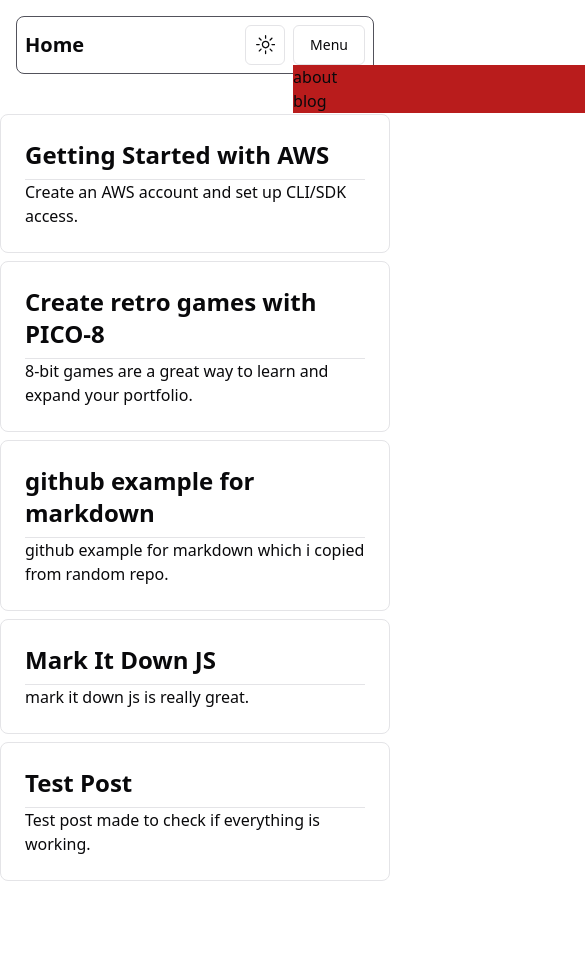
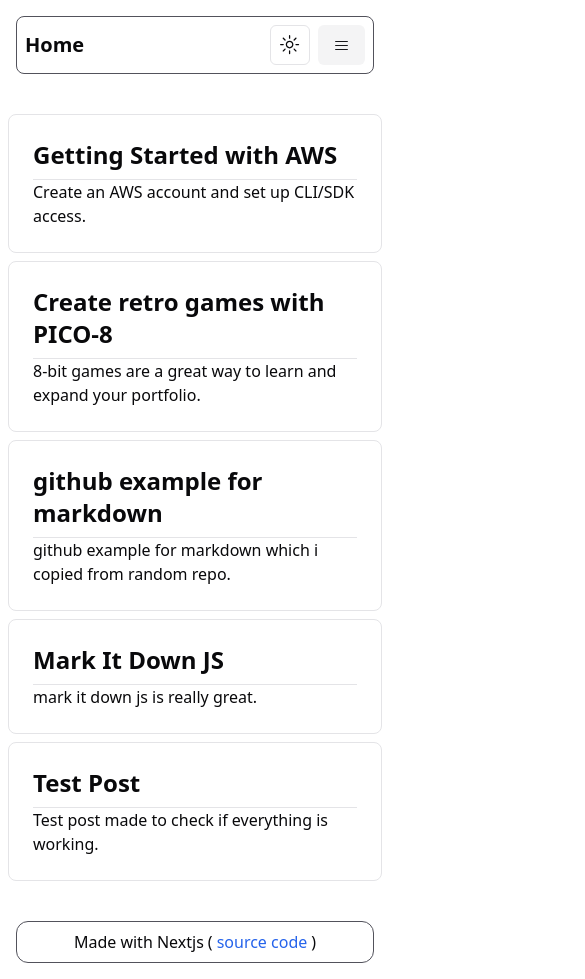
Before and after one commit to shauryagupta3/shauryagupta3.github.io, a Next.js app: page /blog in a window 390 px wide. Shown: the top 979 px of the page, 585 px wide, since content can reach past the window. Before the commit the page ends 905 px from the top, so only its background shows below. Built offline with nearby package versions, Linux system fonts and the light colour scheme.

Commit message:
added responsive components

```diff
--- a/app/layout.tsx
+++ b/app/layout.tsx
@@ -4,13 +4,14 @@ import "./globals.css";
 import Navbar from "@/components/Navbar";
 import { cn } from "@/lib/utils";
 import { ThemeProvider } from "@/components/theme-provider";
+import Footer from "@/components/Footer";
 
 export const metadata: Metadata = {
   title: "Home",
   description: "all rights reserved by Tm 2042",
 };
 
-export const fontSans = Inter({
+const fontSans = Inter({
   subsets: ["latin"],
   variable: "--font-sans",
 });
@@ -25,7 +26,7 @@ export default function RootLayout({
       <body
         className={cn(
           "min-h-screen max-w-screen bg-background font-sans antialiased",
-          fontSans.variable
+          fontSans.variable,
         )}
       >
         <ThemeProvider
@@ -36,6 +37,7 @@ export default function RootLayout({
         >
           <Navbar />
           {children}
+          <Footer />
         </ThemeProvider>
       </body>
     </html>
--- a/app/page.tsx
+++ b/app/page.tsx
@@ -173,11 +173,11 @@ export default async function Home() {
         >
           <h1 className="text-3xl mb-2 font-semibold">About</h1>
           <p>
-            Hello! I&apos;m Shaurya, a BSc CS student at Delhi University. My
+            Hello! I&apos;m Shaurya, a CS student at Delhi University. My
             coding journey spans languages like JS, TS, Golang, C++, Rust and
             Java. Proficient in databases, different web frameworks and RESTful
-            APIs. I like to solve problems and learn more about Data
-            Structures and Algorithms as well.
+            APIs. I like to solve problems and learn more about Data Structures
+            and Algorithms as well.
           </p>
         </div>
       </div>
--- a/components/BlogPagination.tsx
+++ b/components/BlogPagination.tsx
@@ -25,7 +25,7 @@ export default function BlogPagination({
   const end = start + Number(per_page);
   const data = allBlogs.slice(start, end);
   return (
-    <div className="flex py-4 flex-col justify-center items-center">
+    <div className="flex mx-2 py-4 flex-col justify-center items-center">
       <ul>
         {data.map((e) => (
           <li key={e.id} className="border rounded-lg my-2 p-6">
--- /dev/null
+++ b/components/Footer.tsx
@@ -0,0 +1,9 @@
+import Link from "next/link";
+import { Button } from "./ui/button";
+
+export default function Footer() {
+  return (<div className="flex justify-center p-2 m-4 items-center gap-1 border border-zinc-600 rounded-xl">
+    <p className="font-medium">Made with Nextjs</p>
+    (<Link className="text-blue-600" href={"https://github.com/shauryagupta3/shauryagupta3.github.io"}>source code</Link>)
+  </div>);
+}
--- a/components/Navbar.tsx
+++ b/components/Navbar.tsx
@@ -13,19 +13,10 @@ import {
   NavigationMenuViewport,
   navigationMenuTriggerStyle,
 } from "@/components/ui/navigation-menu";
-import {
-  DropdownMenu,
-  DropdownMenuContent,
-  DropdownMenuItem,
-  DropdownMenuSeparator,
-  DropdownMenuTrigger,
-  DropdownMenuGroup,
-  DropdownMenuShortcut,
-} from "@/components/ui/dropdown-menu";
-Button;
 import * as React from "react";
 import { cn } from "@/lib/utils";
 import { Button } from "./ui/button";
+import { HamburgerMenuIcon } from "@radix-ui/react-icons";
 
 const linksInNav: { title: string; href: string; description: string }[] = [
   {
@@ -40,9 +31,33 @@ const linksInNav: { title: string; href: string; description: string }[] = [
   },
 ];
 
+const linksInNavMobile : {title:string,href:string}[] = [
+{
+  title:"Projects",
+  href:"/#projects"
+},
+{
+  title:"About",
+  href:"/#about"
+},
+{
+  title:"Blog",
+  href:"/blog"
+},
+{
+  title:"Linkedin",
+  href:"https://in.linkedin.com/in/shauryagupta3gg"
+},
+{
+  title:"Github",
+  href:"https://github.com/shauryagupta3"
+},
+]
+
 export default function Navbar() {
 const [visible,setVisible] = React.useState(true)
 const [prevScrollPos, setPrevScrollPos] = React.useState(0)
+const [show,setShow] = React.useState(false)
 
 const handleScroll = () => {
     const currentScrollPos = window.scrollY
@@ -113,10 +128,11 @@ React.useEffect( () => {
       <div className="flex gap-2">
         <ModeToggle />
         <div className="block sm:hidden">
-        <Button variant={"outline"}>Menu</Button>
-        <ul className="absolute w-full border-box flex flex-col bg-red-700">
-          <li>about</li>
-          <li>blog</li>
+        <Button onClick={()=>(setShow(!show))} variant={"secondary"}><HamburgerMenuIcon /></Button>
+        <ul className={`${show ? 'flex' : 'hidden' } mt-4 absolute border-box gap-2 text-right text-xl left-0 w-full p-4 flex-col bg-white dark:bg-zinc-950`}>
+          {linksInNavMobile.map((e,i) => (
+            <Link key={i} href={e.href}><li onClick={() => setShow(false)} className="dark:bg-zinc-900 bg-zinc-200  px-4 py-2 rounded-xl">{e.title}</li></Link>
+          ))}
         </ul>
         </div>
       </div>
--- a/package.json
+++ b/package.json
@@ -23,6 +23,7 @@
     "next-themes": "^0.2.1",
     "react": "^18",
     "react-dom": "^18",
+    "sharp": "^0.33.2",
     "tailwind-merge": "^2.2.0",
     "tailwindcss-animate": "^1.0.7"
   },
```
Also changed, not shown: 1 other file (tests, documents, lock files or other folders). Lines whose indentation alone changed are shown as unchanged.
